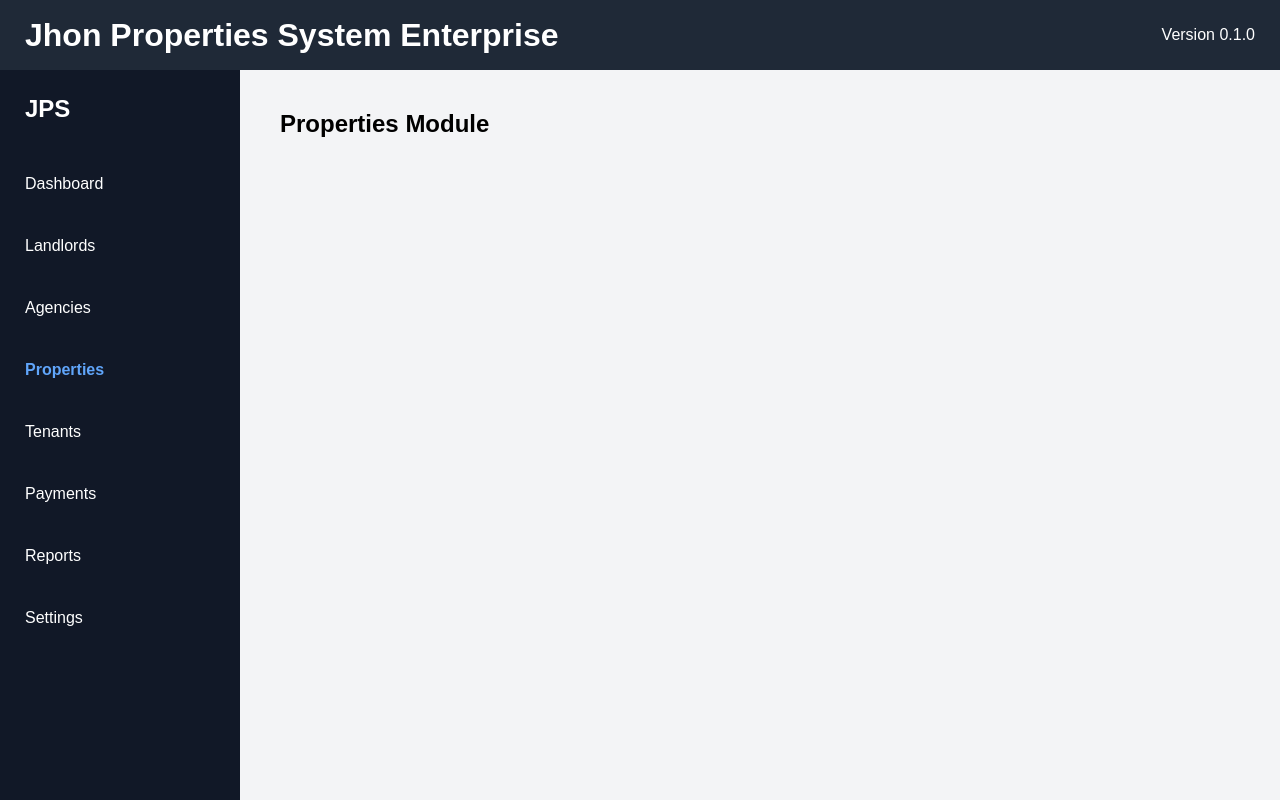
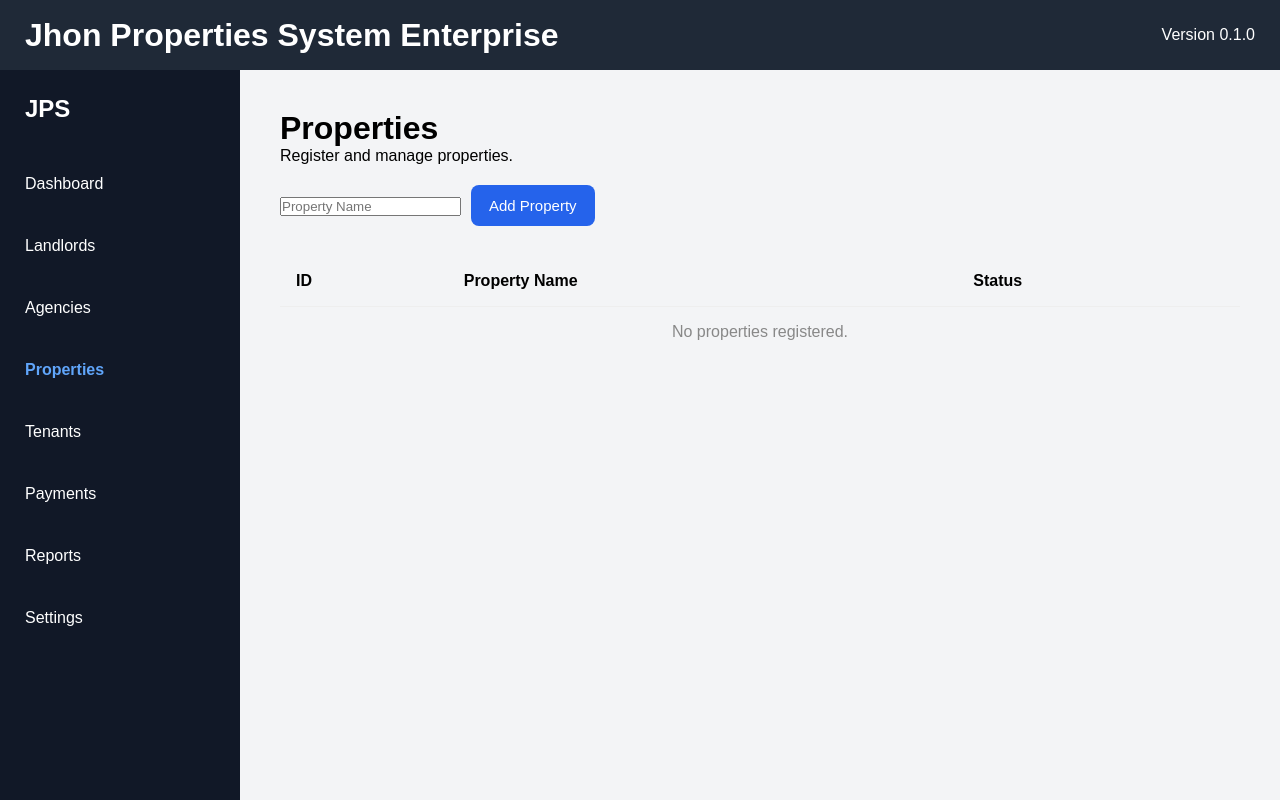
Before and after one commit to JHON261998/jhon-properties-system-enterprise, a React (Vite) app: page /properties in a window 1280 px wide. Built offline with nearby package versions, Linux system fonts and the light colour scheme.

Commit message:
Release 0.7.0 - Property Module Foundation

```diff
--- /dev/null
+++ b/src/features/properties/propertyStore.js
@@ -0,0 +1,19 @@
+export function loadProperties() {
+  const saved = localStorage.getItem("properties");
+  return saved ? JSON.parse(saved) : [];
+}
+
+export function saveProperties(properties) {
+  localStorage.setItem(
+    "properties",
+    JSON.stringify(properties)
+  );
+}
+
+export function createProperty(data) {
+  return {
+    id: `P-${Date.now()}`,
+    status: "Active",
+    ...data,
+  };
+}
--- a/src/pages/Properties.jsx
+++ b/src/pages/Properties.jsx
@@ -1,6 +1,82 @@
+import { useEffect, useState } from "react";
+
+import {
+  loadProperties,
+  saveProperties,
+  createProperty,
+} from "../features/properties/propertyStore";
+
 function Properties() {
+  const [name, setName] = useState("");
+  const [properties, setProperties] = useState(loadProperties);
+
+  useEffect(() => {
+    saveProperties(properties);
+  }, [properties]);
+
+  function addProperty() {
+    if (!name.trim()) return;
+
+    const property = createProperty({
+      name,
+    });
+
+    setProperties([...properties, property]);
+
+    setName("");
+  }
+
   return (
-    <h2>Properties Module</h2>
+    <>
+      <h1>Properties</h1>
+
+      <p>Register and manage properties.</p>
+
+      <div style={{ marginTop: "20px" }}>
+        <input
+          type="text"
+          placeholder="Property Name"
+          value={name}
+          onChange={(e) => setName(e.target.value)}
+        />
+
+        <button
+          className="primary-btn"
+          onClick={addProperty}
+          style={{ marginLeft: "10px" }}
+        >
+          Add Property
+        </button>
+      </div>
+
+      <table className="jps-table" style={{ marginTop: "30px" }}>
+        <thead>
+          <tr>
+            <th>ID</th>
+            <th>Property Name</th>
+            <th>Status</th>
+          </tr>
+        </thead>
+
+        <tbody>
+          {properties.length === 0 ? (
+            <tr>
+              <td colSpan={3} className="empty-state">
+                No properties registered.
+              </td>
+            </tr>
+          ) : (
+            properties.map((property) => (
+              <tr key={property.id}>
+                <td>{property.id}</td>
+                <td>{property.name}</td>
+                <td>{property.status}</td>
+              </tr>
+            ))
+          )}
+        </tbody>
+      </table>
+    </>
   );
 }
 
```
